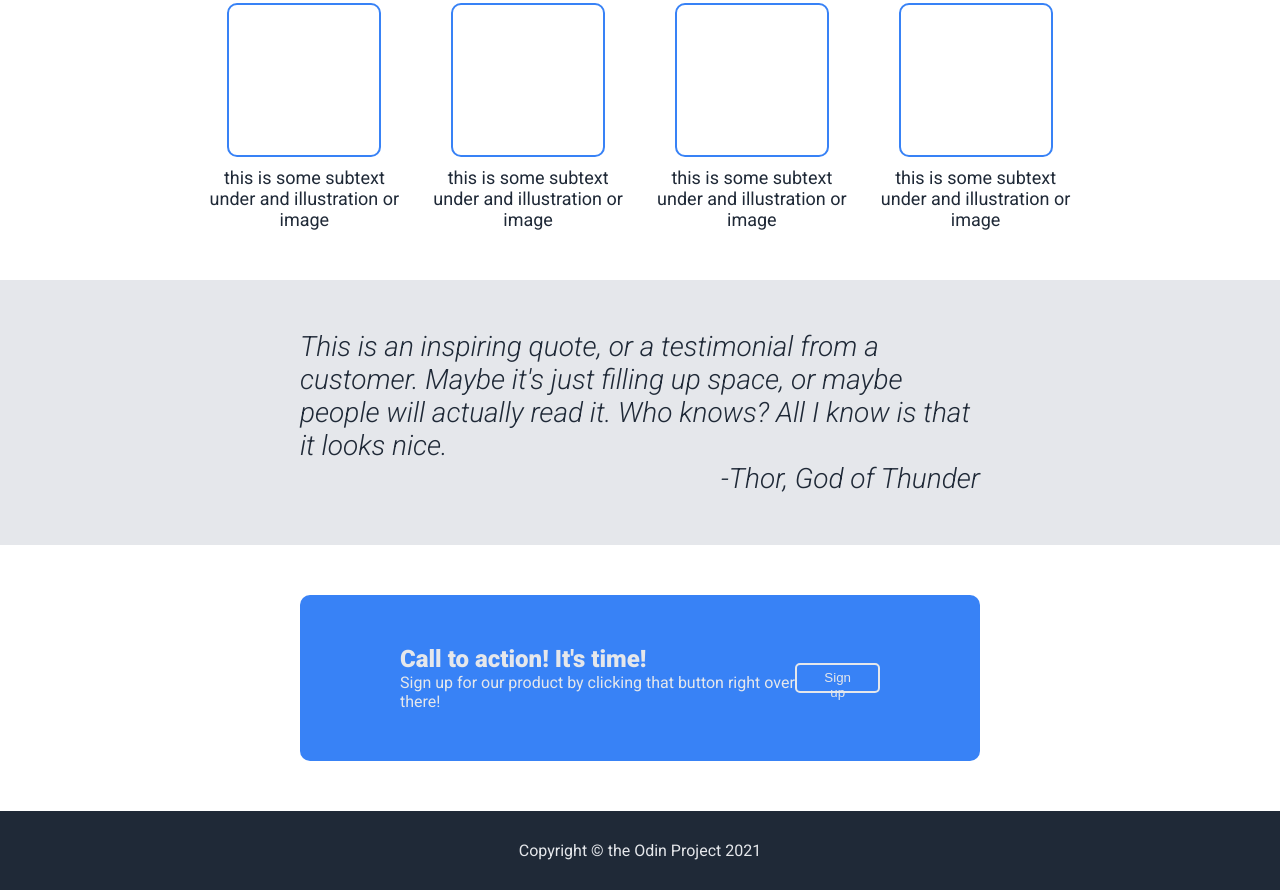
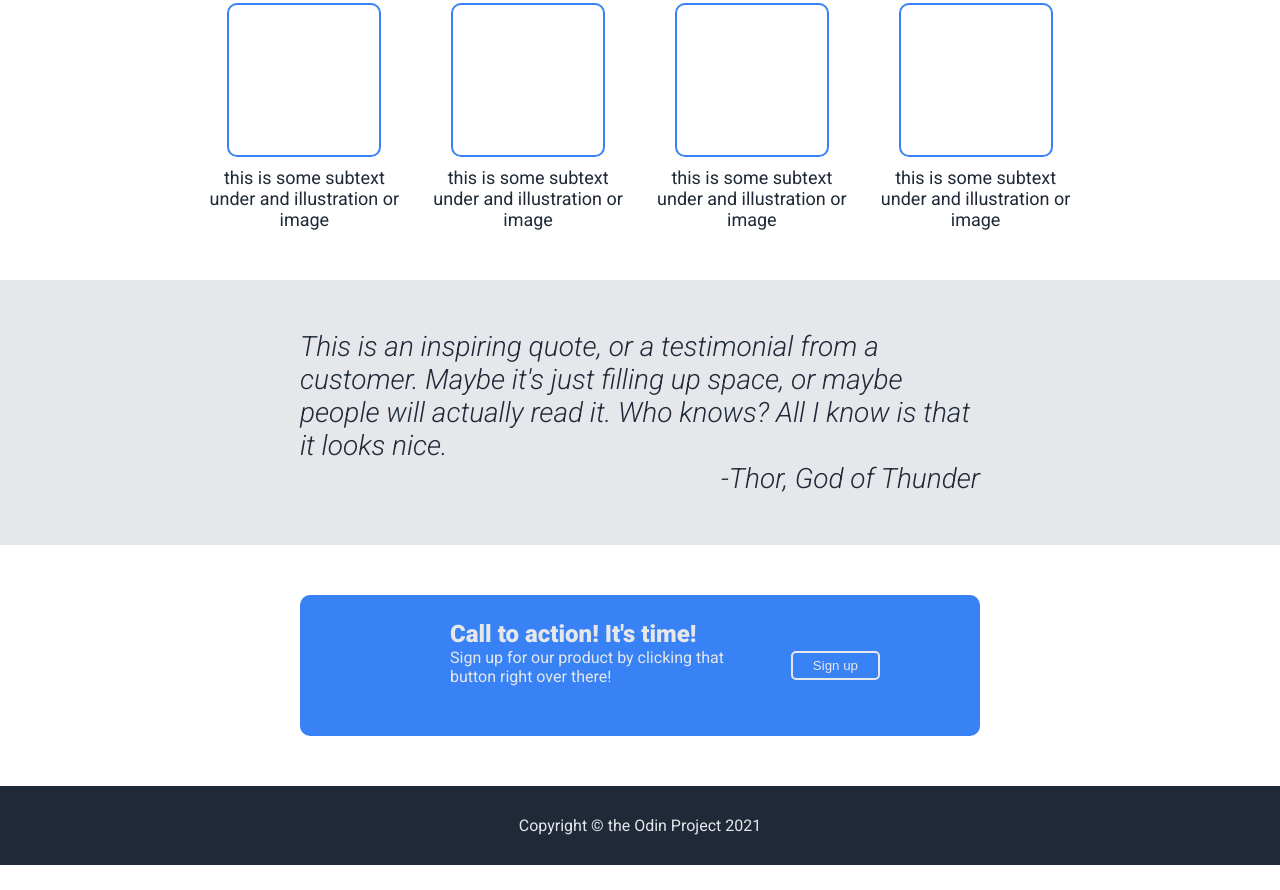
Before and after one commit to criedley/landing-page, a plain HTML site: page index.html in a window 1280 px wide. Shown: the part 496-1386 px from the top of the page. After the commit the page ends 1361 px from the top, so only its background shows below. Drawn offline with Linux system fonts and the light colour scheme.

Commit message:
Fix behavior of call to action section
Change flex properties and margin settings of call to action section
to fix issue where button text would overflow with small window sizes.

```diff
--- a/index.html
+++ b/index.html
@@ -70,7 +70,9 @@
                 <div class="main-text">Call to action! It's time!</div>
                 <div class="secondary-text">Sign up for our product by clicking that button right over there!</div>
             </div>
-            <button>Sign up</button>
+            <div class="sign-button">
+                <button>Sign up</button>
+            </div>
         </div>
 
         <div class="footer">
--- a/styles.css
+++ b/styles.css
@@ -127,13 +127,13 @@ a {
 }
 
 .call-to-action {
-    padding: 50px 100px;
+    padding: 20px 100px;
     margin: 50px 300px;
     background-color: #3882F6;
     color: #E5E7EB;
     border-radius: 10px;
     display: flex;
-    justify-content: space-between;
+    /* justify-content: space-between; */
     align-items: center;
 }
 
@@ -142,13 +142,19 @@ a {
     font-weight: bold;
 }
 
+.call-to-action .left-content {
+    margin: 5px 30px 30px 50px;
+    flex: 1;
+}
+
 .call-to-action button {
     padding: 5px 20px;
     background-color: transparent;
     border: 2px solid #e5e7eb;
     color: #E5E7EB;
     border-radius: 5px;
-    height: 30px;
+    /* height: 30px; */
+    flex: 1;
 }
 
 .footer {
```
